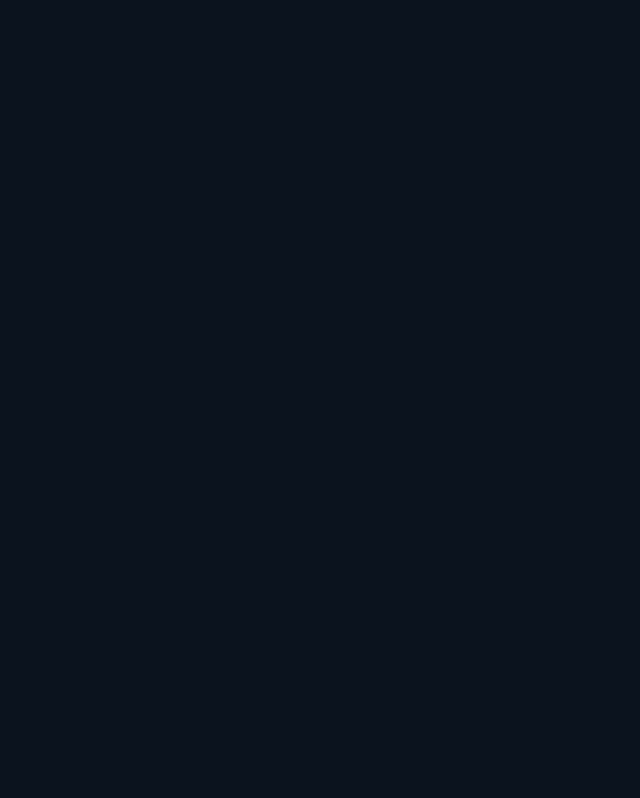
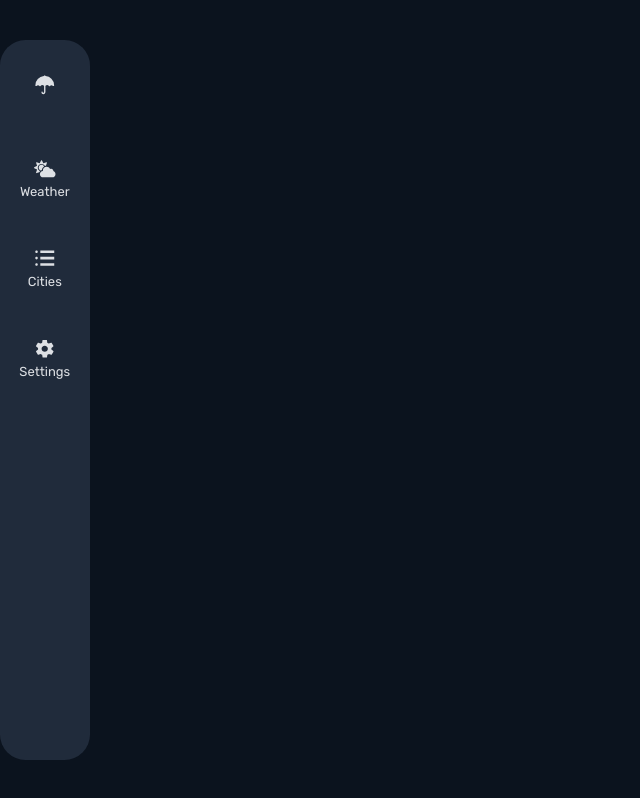
Before and after one commit to salazarxs/weatherApp, a React (Vite) app: page /cities in a window 1280 px wide. Before the commit this address had no page. Shown: the whole page, without its empty margins (0-640 px from the left). Built offline with nearby package versions, Linux system fonts and the light colour scheme.

Commit message:
navbar in cities

```diff
--- a/src/App.jsx
+++ b/src/App.jsx
@@ -2,6 +2,7 @@ import { BrowserRouter, Route, Routes } from 'react-router-dom'
 import './App.css'
 import Weather from './components/Weather'
 import Settings from './components/Settings'
+import Cities from './components/Cities'
 
 function App() {
 
@@ -9,6 +10,7 @@ function App() {
     <BrowserRouter>
       <Routes>
         <Route path='/' Component={Weather} />
+        <Route path='/cities' Component={Cities} />
         <Route path='/settings' Component={Settings} />
       </Routes>
 
--- a/src/components/Cities.jsx
+++ b/src/components/Cities.jsx
@@ -0,0 +1,12 @@
+import React from 'react';
+import Navbar from './Navbar';
+
+const Cities = () => {
+    return (
+        <div>
+            <Navbar />
+        </div>
+    );
+}
+
+export default Cities;
```
